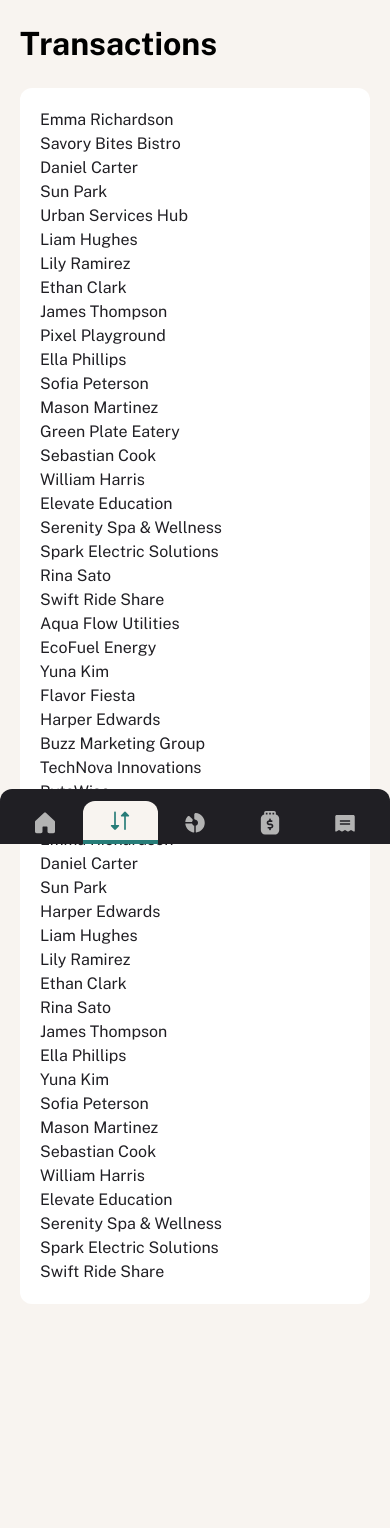
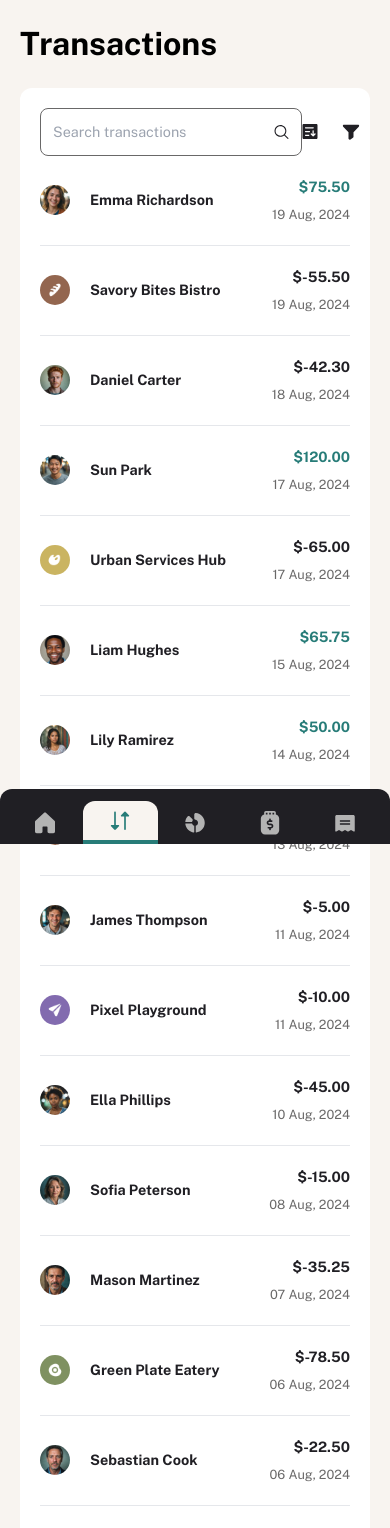
Before and after one commit to salmafadlabdulrahman/Personal-Finance-App, a Next.js app: page /pages/transactions in a window 390 px wide. Shown: the top 1528 px of the page. Before the commit the page ends 1356 px from the top, so only its background shows below. Built offline with nearby package versions, Linux system fonts and the light colour scheme.

Commit message:
build transaction page for mobile

```diff
--- a/app/pages/transactions/page.tsx
+++ b/app/pages/transactions/page.tsx
@@ -1,14 +1,52 @@
-import data from "../../../data.json"
+import Transaction from "@/app/components/Transaction";
+import data from "../../../data.json";
+import Image from "next/image";
 
-console.log(data.transactions)
 const Transactions = () => {
   return (
     <div className="pages-padding md:p-9">
       <h3 className="text-[2em] font-bold">Transactions</h3>
       <div className="mt-5 card-style">
+        <div className="flex-row">
+          <div className="flex-row border border-grey500 w-[320px] p-3 rounded-lg">
+            <input
+              type="text"
+              placeholder="Search transactions"
+              className="text-[.9em] outline-none"
+            />
+            <Image
+              src={"/assets/images/icon-search.svg"}
+              alt="magnifying glass"
+              width={15}
+              height={15}
+            />
+          </div>
+
+          <div className="flex items-center gap-6">
+            <Image
+              src={"/assets/images/icon-sort-mobile.svg"}
+              alt="ellipsis icon"
+              width={18}
+              height={18}
+              className="cursor-pointer"
+            />
+            <Image
+              src={"/assets/images/icon-filter-mobile.svg"}
+              alt="filter icon"
+              width={18}
+              height={18}
+              className="cursor-pointer"
+            />
+          </div>
+        </div>
+
         {data.transactions.map((transaction, i) => (
           <div key={i}>
-            <h1>{transaction.name}</h1>
+            <Transaction
+              transaction={transaction}
+              index={i}
+              arrLength={data.transactions.length}
+            />
           </div>
         ))}
       </div>
--- a/data.json
+++ b/data.json
@@ -62,7 +62,7 @@
       "recurring": false
     },
     {
-      "avatar": "/assets/images/avatars/ethan-clark.jpg",
+      "avatar": "/assets/avatars/ethan-clark.jpg",
       "name": "Ethan Clark",
       "category": "Dining Out",
       "date": "2024-08-13T20:15:59Z",
@@ -70,7 +70,7 @@
       "recurring": false
     },
     {
-      "avatar": "/assets/images/avatars/james-thompson.jpg",
+      "avatar": "/assets/avatars/james-thompson.jpg",
       "name": "James Thompson",
       "category": "Entertainment",
       "date": "2024-08-11T15:45:38Z",
@@ -78,7 +78,7 @@
       "recurring": false
     },
     {
-      "avatar": "/assets/images/avatars/pixel-playground.jpg",
+      "avatar": "/assets/avatars/pixel-playground.jpg",
       "name": "Pixel Playground",
       "category": "Entertainment",
       "date": "2024-08-11T18:45:38Z",
@@ -86,7 +86,7 @@
       "recurring": true
     },
     {
-      "avatar": "/assets/images/avatars/ella-phillips.jpg",
+      "avatar": "/assets/avatars/ella-phillips.jpg",
       "name": "Ella Phillips",
       "category": "Dining Out",
       "date": "2024-08-10T19:22:51Z",
@@ -94,7 +94,7 @@
       "recurring": false
     },
     {
-      "avatar": "/assets/images/avatars/sofia-peterson.jpg",
+      "avatar": "/assets/avatars/sofia-peterson.jpg",
       "name": "Sofia Peterson",
       "category": "Transportation",
       "date": "2024-08-08T08:55:17Z",
@@ -102,7 +102,7 @@
       "recurring": false
     },
     {
-      "avatar": "/assets/images/avatars/mason-martinez.jpg",
+      "avatar": "/assets/avatars/mason-martinez.jpg",
       "name": "Mason Martinez",
       "category": "Lifestyle",
       "date": "2024-08-07T17:40:29Z",
@@ -110,7 +110,7 @@
       "recurring": false
     },
     {
-      "avatar": "/assets/images/avatars/green-plate-eatery.jpg",
+      "avatar": "/assets/avatars/green-plate-eatery.jpg",
       "name": "Green Plate Eatery",
       "category": "Groceries",
       "date": "2024-08-06T08:25:44Z",
@@ -118,7 +118,7 @@
       "recurring": false
     },
     {
-      "avatar": "/assets/images/avatars/sebastian-cook.jpg",
+      "avatar": "/assets/avatars/sebastian-cook.jpg",
       "name": "Sebastian Cook",
       "category": "Transportation",
       "date": "2024-08-06T10:05:44Z",
@@ -126,7 +126,7 @@
       "recurring": false
     },
     {
-      "avatar": "/assets/images/avatars/william-harris.jpg",
+      "avatar": "/assets/avatars/william-harris.jpg",
       "name": "William Harris",
       "category": "Personal Care",
       "date": "2024-08-05T14:30:56Z",
@@ -134,7 +134,7 @@
       "recurring": false
     },
     {
-      "avatar": "/assets/images/avatars/elevate-education.jpg",
+      "avatar": "/assets/avatars/elevate-education.jpg",
       "name": "Elevate Education",
       "category": "Education",
       "date": "2024-08-04T11:15:22Z",
@@ -142,7 +142,7 @@
       "recurring": true
     },
     {
-      "avatar": "/assets/images/avatars/serenity-spa-and-wellness.jpg",
+      "avatar": "/assets/avatars/serenity-spa-and-wellness.jpg",
       "name": "Serenity Spa & Wellness",
       "category": "Personal Care",
       "date": "2024-08-03T14:00:37Z",
@@ -150,7 +150,7 @@
       "recurring": true
     },
     {
-      "avatar": "/assets/images/avatars/spark-electric-solutions.jpg",
+      "avatar": "/assets/avatars/spark-electric-solutions.jpg",
       "name": "Spark Electric Solutions",
       "category": "Bills",
       "date": "2024-08-02T09:25:11Z",
@@ -158,7 +158,7 @@
       "recurring": true
     },
     {
-      "avatar": "/assets/images/avatars/rina-sato.jpg",
+      "avatar": "/assets/avatars/rina-sato.jpg",
       "name": "Rina Sato",
       "category": "Bills",
       "date": "2024-08-02T13:31:11Z",
@@ -166,7 +166,7 @@
       "recurring": false
     },
     {
-      "avatar": "/assets/images/avatars/swift-ride-share.jpg",
+      "avatar": "/assets/avatars/swift-ride-share.jpg",
       "name": "Swift Ride Share",
       "category": "Transportation",
       "date": "2024-08-01T18:40:33Z",
@@ -174,7 +174,7 @@
       "recurring": false
     },
     {
-      "avatar": "/assets/images/avatars/aqua-flow-utilities.jpg",
+      "avatar": "/assets/avatars/aqua-flow-utilities.jpg",
       "name": "Aqua Flow Utilities",
       "category": "Bills",
       "date": "2024-07-30T13:20:14Z",
@@ -182,7 +182,7 @@
       "recurring": true
     },
     {
-      "avatar": "/assets/images/avatars/ecofuel-energy.jpg",
+      "avatar": "/assets/avatars/ecofuel-energy.jpg",
       "name": "EcoFuel Energy",
       "category": "Bills",
       "date": "2024-07-29T11:55:29Z",
@@ -190,7 +190,7 @@
       "recurring": true
     },
     {
-      "avatar": "/assets/images/avatars/yuna-kim.jpg",
+      "avatar": "/assets/avatars/yuna-kim.jpg",
       "name": "Yuna Kim",
       "category": "Dining Out",
       "date": "2024-07-29T13:51:29Z",
@@ -198,7 +198,7 @@
       "recurring": false
     },
     {
-      "avatar": "/assets/images/avatars/flavor-fiesta.jpg",
+      "avatar": "/assets/avatars/flavor-fiesta.jpg",
       "name": "Flavor Fiesta",
       "category": "Dining Out",
       "date": "2024-07-27T20:15:06Z",
@@ -206,7 +206,7 @@
       "recurring": false
     },
     {
-      "avatar": "/assets/images/avatars/harper-edwards.jpg",
+      "avatar": "/assets/avatars/harper-edwards.jpg",
       "name": "Harper Edwards",
       "category": "Shopping",
       "date": "2024-07-26T09:43:23Z",
@@ -214,7 +214,7 @@
       "recurring": false
     },
     {
-      "avatar": "/assets/images/avatars/buzz-marketing-group.jpg",
+      "avatar": "/assets/avatars/buzz-marketing-group.jpg",
       "name": "Buzz Marketing Group",
       "category": "General",
       "date": "2024-07-26T14:40:23Z",
@@ -222,7 +222,7 @@
       "recurring": false
     },
     {
-      "avatar": "/assets/images/avatars/technova-innovations.jpg",
+      "avatar": "/assets/avatars/technova-innovations.jpg",
       "name": "TechNova Innovations",
       "category": "Shopping",
       "date": "2024-07-25T16:25:37Z",
@@ -230,7 +230,7 @@
       "recurring": false
     },
     {
-      "avatar": "/assets/images/avatars/bytewise.jpg",
+      "avatar": "/assets/avatars/bytewise.jpg",
       "name": "ByteWise",
       "category": "Lifestyle",
       "date": "2024-07-23T09:35:14Z",
@@ -238,7 +238,7 @@
       "recurring": true
     },
     {
-      "avatar": "/assets/images/avatars/nimbus-data-storage.jpg",
+      "avatar": "/assets/avatars/nimbus-data-storage.jpg",
       "name": "Nimbus Data Storage",
       "category": "Bills",
       "date": "2024-07-21T10:05:42Z",
@@ -246,7 +246,7 @@
       "recurring": true
     },
     {
-      "avatar": "/assets/images/avatars/emma-richardson.jpg",
+      "avatar": "/assets/avatars/emma-richardson.jpg",
       "name": "Emma Richardson",
       "category": "General",
       "date": "2024-07-20T17:30:55Z",
@@ -254,7 +254,7 @@
       "recurring": false
     },
     {
-      "avatar": "/assets/images/avatars/daniel-carter.jpg",
+      "avatar": "/assets/avatars/daniel-carter.jpg",
       "name": "Daniel Carter",
       "category": "General",
       "date": "2024-07-19T12:45:09Z",
@@ -262,7 +262,7 @@
       "recurring": false
     },
     {
-      "avatar": "/assets/images/avatars/sun-park.jpg",
+      "avatar": "/assets/avatars/sun-park.jpg",
       "name": "Sun Park",
       "category": "General",
       "date": "2024-07-18T19:20:23Z",
@@ -270,7 +270,7 @@
       "recurring": false
     },
     {
-      "avatar": "/assets/images/avatars/harper-edwards.jpg",
+      "avatar": "/assets/avatars/harper-edwards.jpg",
       "name": "Harper Edwards",
       "category": "Shopping",
       "date": "2024-07-17T14:55:37Z",
@@ -278,7 +278,7 @@
       "recurring": false
     },
     {
-      "avatar": "/assets/images/avatars/liam-hughes.jpg",
+      "avatar": "/assets/avatars/liam-hughes.jpg",
       "name": "Liam Hughes",
       "category": "Groceries",
       "date": "2024-07-16T10:10:51Z",
@@ -286,7 +286,7 @@
       "recurring": false
     },
     {
-      "avatar": "/assets/images/avatars/lily-ramirez.jpg",
+      "avatar": "/assets/avatars/lily-ramirez.jpg",
       "name": "Lily Ramirez",
       "category": "General",
       "date": "2024-07-15T16:35:04Z",
@@ -294,7 +294,7 @@
       "recurring": false
     },
     {
-      "avatar": "/assets/images/avatars/ethan-clark.jpg",
+      "avatar": "/assets/avatars/ethan-clark.jpg",
       "name": "Ethan Clark",
       "category": "Dining Out",
       "date": "2024-07-14T20:50:18Z",
@@ -302,7 +302,7 @@
       "recurring": false
     },
     {
-      "avatar": "/assets/images/avatars/rina-sato.jpg",
+      "avatar": "/assets/avatars/rina-sato.jpg",
       "name": "Rina Sato",
       "category": "Entertainment",
       "date": "2024-07-13T09:15:32Z",
@@ -310,7 +310,7 @@
       "recurring": false
     },
     {
-      "avatar": "/assets/images/avatars/james-thompson.jpg",
+      "avatar": "/assets/avatars/james-thompson.jpg",
       "name": "James Thompson",
       "category": "Bills",
       "date": "2024-07-12T13:40:46Z",
@@ -318,7 +318,7 @@
       "recurring": false
     },
     {
-      "avatar": "./assets/images/avatars/ella-phillips.jpg",
+      "avatar": "/assets/avatars/ella-phillips.jpg",
       "name": "Ella Phillips",
       "category": "Dining Out",
       "date": "2024-07-11T18:05:59Z",
@@ -326,7 +326,7 @@
       "recurring": false
     },
     {
-      "avatar": "./assets/images/avatars/yuna-kim.jpg",
+      "avatar": "/assets/avatars/yuna-kim.jpg",
       "name": "Yuna Kim",
       "category": "Dining Out",
       "date": "2024-07-10T12:30:13Z",
@@ -334,7 +334,7 @@
       "recurring": false
     },
     {
-      "avatar": "./assets/images/avatars/sofia-peterson.jpg",
+      "avatar": "/assets/avatars/sofia-peterson.jpg",
       "name": "Sofia Peterson",
       "category": "Transportation",
       "date": "2024-07-09T08:55:27Z",
@@ -342,7 +342,7 @@
       "recurring": false
     },
     {
-      "avatar": "./assets/images/avatars/mason-martinez.jpg",
+      "avatar": "/assets/avatars/mason-martinez.jpg",
       "name": "Mason Martinez",
       "category": "Lifestyle",
       "date": "2024-07-08T15:20:41Z",
@@ -350,7 +350,7 @@
       "recurring": false
     },
     {
-      "avatar": "./assets/images/avatars/sebastian-cook.jpg",
+      "avatar": "/assets/avatars/sebastian-cook.jpg",
       "name": "Sebastian Cook",
       "category": "Transportation",
       "date": "2024-07-07T11:45:55Z",
@@ -358,7 +358,7 @@
       "recurring": false
     },
     {
-      "avatar": "./assets/images/avatars/william-harris.jpg",
+      "avatar": "/assets/avatars/william-harris.jpg",
       "name": "William Harris",
       "category": "General",
       "date": "2024-07-06T17:10:09Z",
@@ -366,7 +366,7 @@
       "recurring": false
     },
     {
-      "avatar": "./assets/images/avatars/elevate-education.jpg",
+      "avatar": "/assets/avatars/elevate-education.jpg",
       "name": "Elevate Education",
       "category": "Education",
       "date": "2024-07-05T11:15:22Z",
@@ -374,7 +374,7 @@
       "recurring": true
     },
     {
-      "avatar": "./assets/images/avatars/serenity-spa-and-wellness.jpg",
+      "avatar": "/assets/avatars/serenity-spa-and-wellness.jpg",
       "name": "Serenity Spa & Wellness",
       "category": "Personal Care",
       "date": "2024-07-03T14:00:37Z",
@@ -382,7 +382,7 @@
       "recurring": true
     },
     {
-      "avatar": "./assets/images/avatars/spark-electric-solutions.jpg",
+      "avatar": "/assets/avatars/spark-electric-solutions.jpg",
       "name": "Spark Electric Solutions",
       "category": "Bills",
       "date": "2024-07-02T09:25:51Z",
@@ -390,7 +390,7 @@
       "recurring": true
     },
     {
-      "avatar": "./assets/images/avatars/swift-ride-share.jpg",
+      "avatar": "/assets/avatars/swift-ride-share.jpg",
       "name": "Swift Ride Share",
       "category": "Transportation",
       "date": "2024-07-02T19:50:05Z",
```
